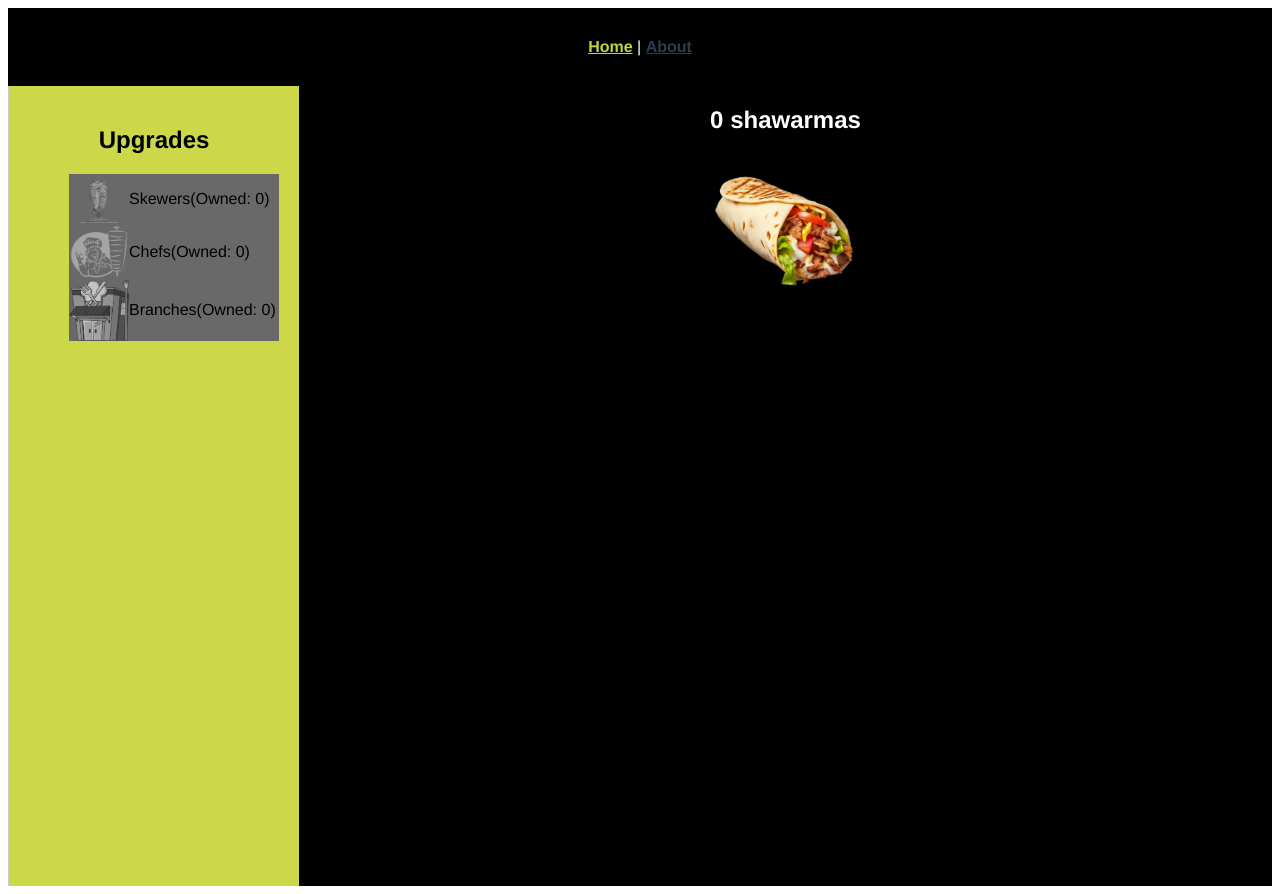
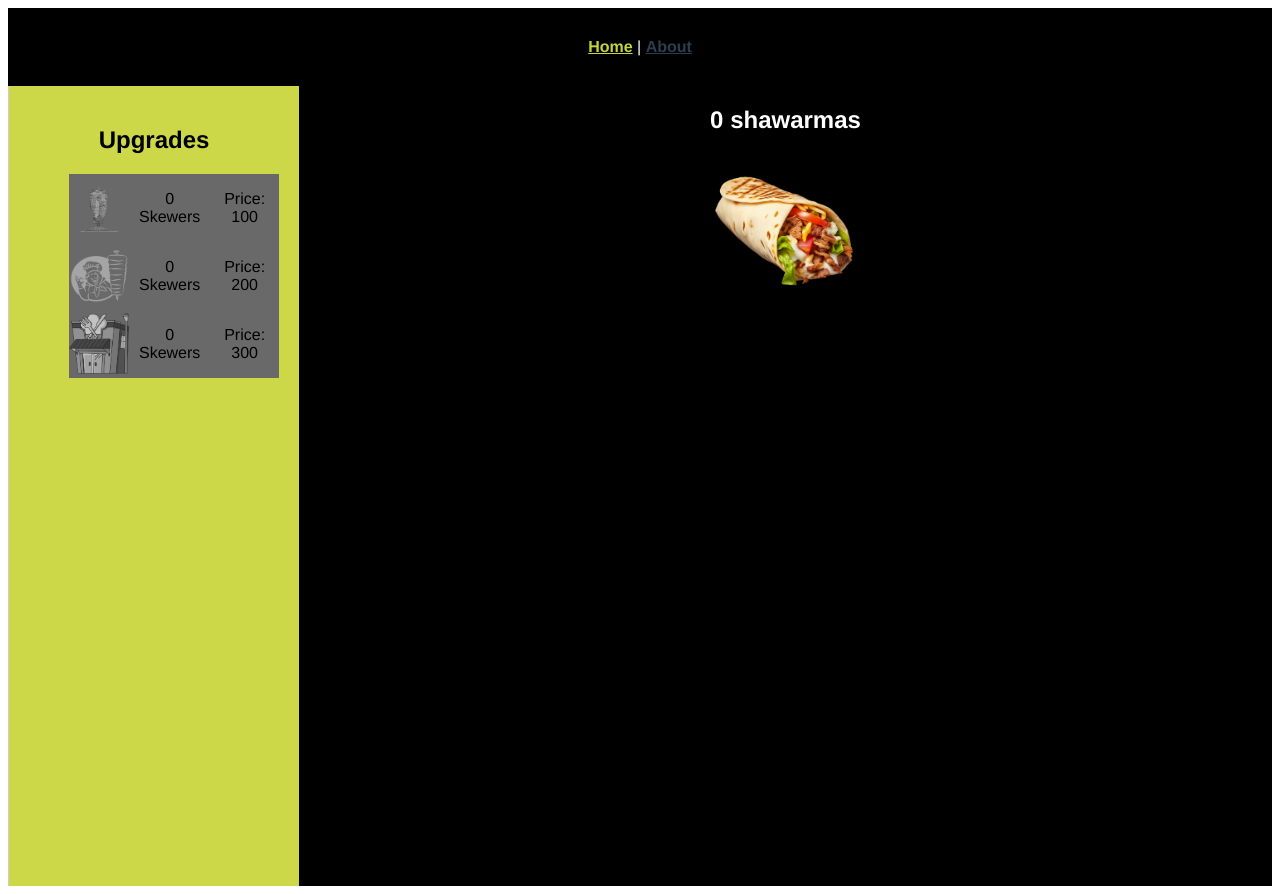
Before and after one commit to yorgo-haykal/shawarma-clicker, a Vue app in the folder shawarma-clicker/: page / in a window 1280 px wide. Built offline with nearby package versions, Linux system fonts and the light colour scheme.

Commit message:
Adde the UpgradeComponent to simplify the UpgradesMenu code

```diff
--- /dev/null
+++ b/shawarma-clicker/src/components/UpgradeComponent.vue
@@ -0,0 +1,36 @@
+<template>
+  <img
+    class="upgrade-icon"
+    :class="{ disabled: $store.state.score < $store.state[`${upgrade}Cost`] }"
+    @click="$store.commit('addUpgrade', upgrade)"
+    :src="imageSrc"
+  />
+  <p>{{ $store.getters[`${upgrade}s`] }} Skewers</p>
+  <p>Price: {{ $store.getters[`${upgrade}Cost`] }}</p>
+</template>
+
+<script>
+export default {
+  name: "UpdateComponent",
+  props: {
+    upgrade: String,
+  },
+  computed: {
+    imageSrc() {
+      return require(`@/assets/${this.upgrade}.png`);
+    },
+  },
+};
+</script>
+
+<style>
+.upgrade-icon {
+  width: 60px;
+  height: auto;
+}
+
+.upgrade-icon.disabled {
+  filter: grayscale(100%);
+  opacity: 0.6;
+}
+</style>
--- a/shawarma-clicker/src/components/UpgradesMenu.vue
+++ b/shawarma-clicker/src/components/UpgradesMenu.vue
@@ -2,39 +2,26 @@
   <h2>Upgrades</h2>
   <ul>
     <li>
-      <img
-        class="upgrade-icon"
-        :class="{ disabled: $store.state.score < $store.state.skewerCost }"
-        @click="$store.commit('addUpgrade', 'skewer')"
-        src="@/assets/skewer.png"
-      />
-      <p>Skewers</p>
-      <p>(Owned: {{ $store.getters.skewers }})</p>
+      <upgrade-component upgrade="skewer" />
     </li>
     <li>
-      <img
-        class="upgrade-icon"
-        :class="{ disabled: $store.state.score < $store.state.chefCost }"
-        @click="$store.commit('addUpgrade', 'chef')"
-        src="@/assets/chef.png"
-      />
-      <p>Chefs</p>
-      <p>(Owned: {{ $store.getters.chefs }})</p>
+      <upgrade-component upgrade="chef" />
     </li>
     <li>
-      <img
-        class="upgrade-icon"
-        :class="{ disabled: $store.state.score < $store.state.branchCost }"
-        @click="$store.commit('addUpgrade', 'branch')"
-        src="@/assets/restaurant.png"
-      />
-      <p>Branches</p>
-      <p>(Owned: {{ $store.getters.branches }})</p>
+      <upgrade-component upgrade="branch" />
     </li>
   </ul>
 </template>
 
-<script></script>
+<script>
+import UpgradeComponent from "./UpgradeComponent.vue";
+
+export default {
+  components: {
+    UpgradeComponent,
+  },
+};
+</script>
 
 <style>
 .upgrade-icon {
@@ -51,5 +38,6 @@ li {
   display: flex;
   align-items: center;
   background-color: dimgray;
+  gap: 5px;
 }
 </style>
--- a/shawarma-clicker/src/store/index.js
+++ b/shawarma-clicker/src/store/index.js
@@ -9,7 +9,7 @@ export default createStore({
     skewerCost: 100,
     chefs: 0,
     chefCost: 200,
-    branches: 0,
+    branchs: 0,
     branchCost: 300,
   },
   getters: {
@@ -19,7 +19,7 @@ export default createStore({
     skewerCost: (state) => state.skewerCost,
     chefs: (state) => state.chefs,
     chefCost: (state) => state.chefCost,
-    branches: (state) => state.branches,
+    branchs: (state) => state.branchs,
     branchCost: (state) => state.branchCost,
   },
   mutations: {
@@ -46,7 +46,7 @@ export default createStore({
           break;
         case "branch":
           if (state.score >= state.branchCost) {
-            state.branches += 1;
+            state.branchs += 1;
             state.branchCost *= 1.15;
             state.scorePerSecond += 5;
             state.score -= 300;
```
Also changed, not shown: shawarma-clicker/src/assets/branch.png (renamed from shawarma-clicker/src/assets/restaurant.png).
